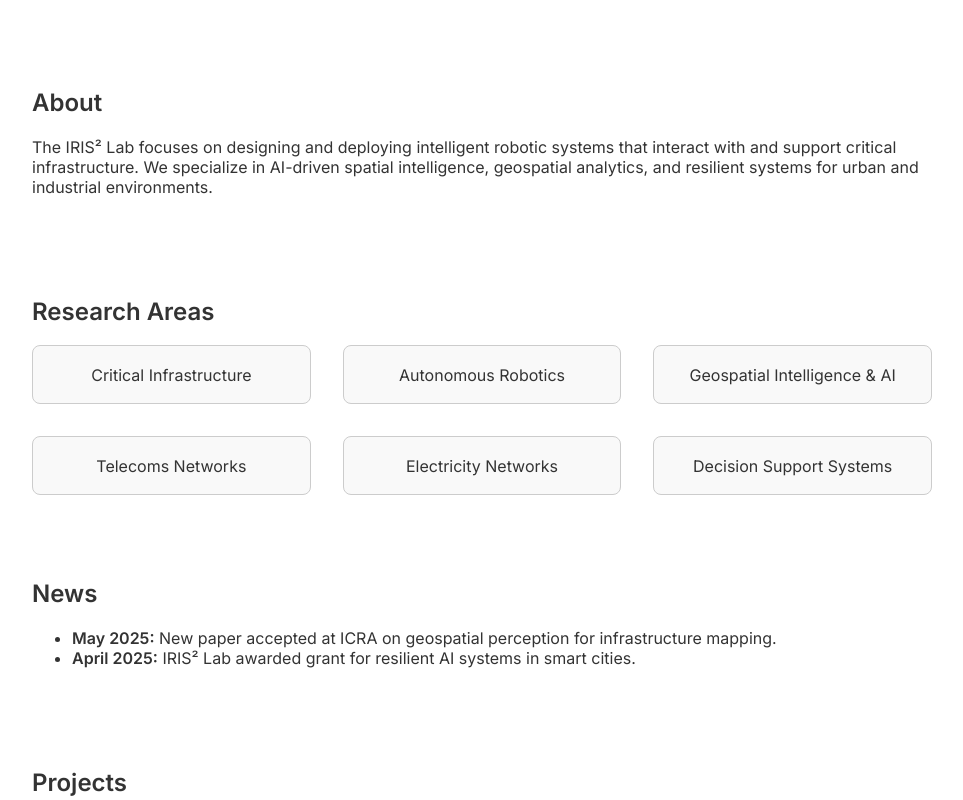
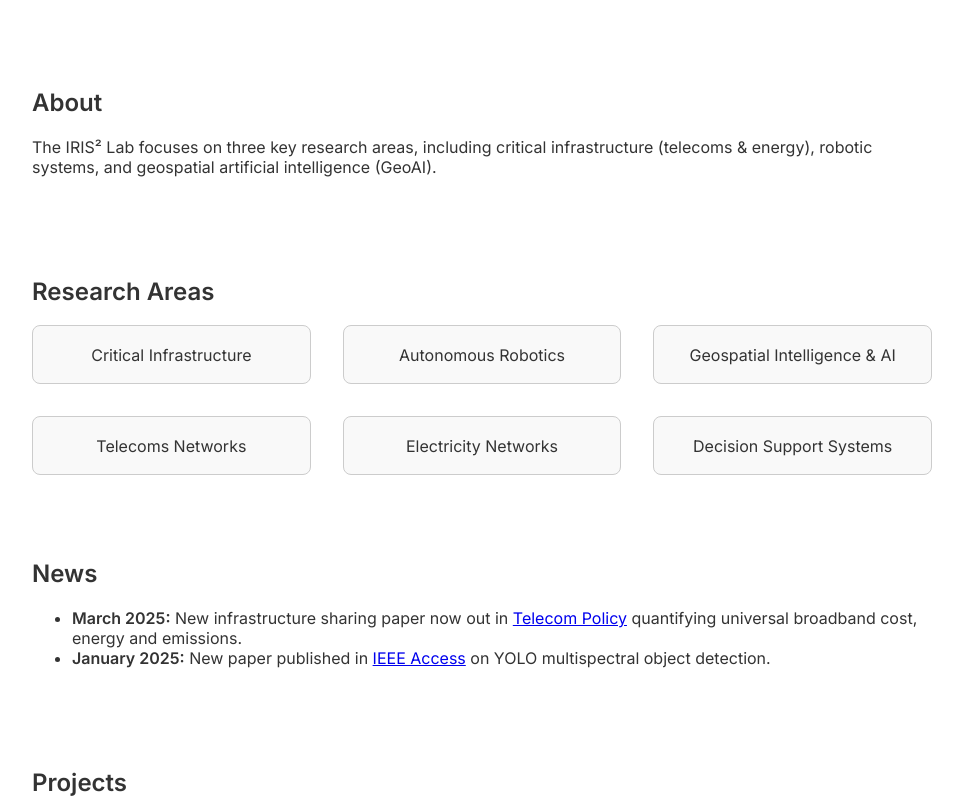
Before and after one commit to IRIS2Lab/IRIS2-Website, a plain HTML site: page index.html in a window 1280 px wide. Shown: the part 320-1120 px from the top of the page, without its empty margins (158-1121 px from the left). Drawn offline with Linux system fonts and the light colour scheme.

Commit message:
update graphic

```diff
--- a/index.html
+++ b/index.html
@@ -120,7 +120,7 @@
 </head>
 <body>
   <header>
-    <img src="iris2_lab_graphic.png" alt="IRIS² Lab Logo">
+    <img src="iris2_logo.png" alt="IRIS² Lab Logo">
     <nav>
       <a href="#about">About</a>
       <a href="#research">Research</a>
@@ -138,7 +138,7 @@
 
   <section id="about">
     <h2>About</h2>
-    <p>The IRIS² Lab focuses on designing and deploying intelligent robotic systems that interact with and support critical infrastructure. We specialize in AI-driven spatial intelligence, geospatial analytics, and resilient systems for urban and industrial environments.</p>
+    <p>The IRIS² Lab focuses on three key research areas, including critical infrastructure (telecoms & energy), robotic systems, and geospatial artificial intelligence (GeoAI).</p>
   </section>
 
   <section id="research">
@@ -156,8 +156,18 @@
   <section id="news">
     <h2>News</h2>
     <ul>
-      <li><strong>May 2025:</strong> New paper accepted at ICRA on geospatial perception for infrastructure mapping.</li>
-      <li><strong>April 2025:</strong> IRIS² Lab awarded grant for resilient AI systems in smart cities.</li>
+        <li>
+            <strong>March 2025:</strong> New infrastructure sharing paper now out in
+            <a href="https://www.sciencedirect.com/science/article/abs/pii/S0308596125000588" target="_blank" rel="noopener noreferrer">
+                Telecom Policy</a> quantifying universal broadband cost, energy and emissions.
+        </li>
+        <li>
+            <strong>January 2025:</strong> New paper published in
+            <a href="https://ieeexplore.ieee.org/abstract/document/10829595" target="_blank" rel="noopener noreferrer">
+                IEEE Access</a>
+            on YOLO multispectral object detection.
+        </li>
+
     </ul>
   </section>
 
```
Also changed, not shown: iris2_logo.png (added).
